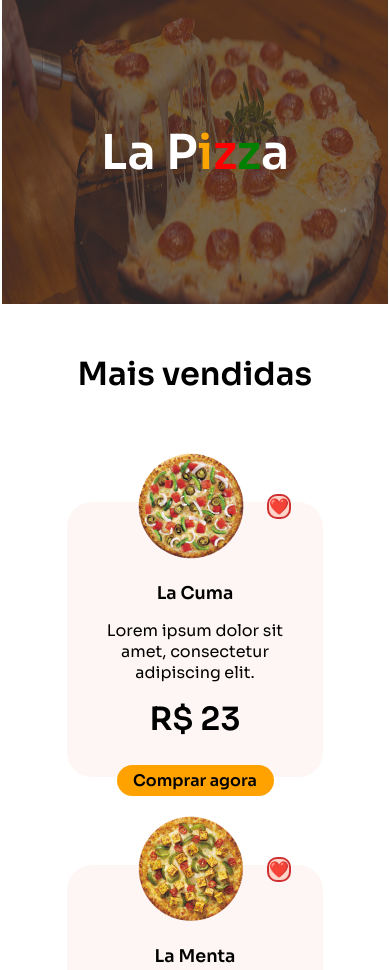
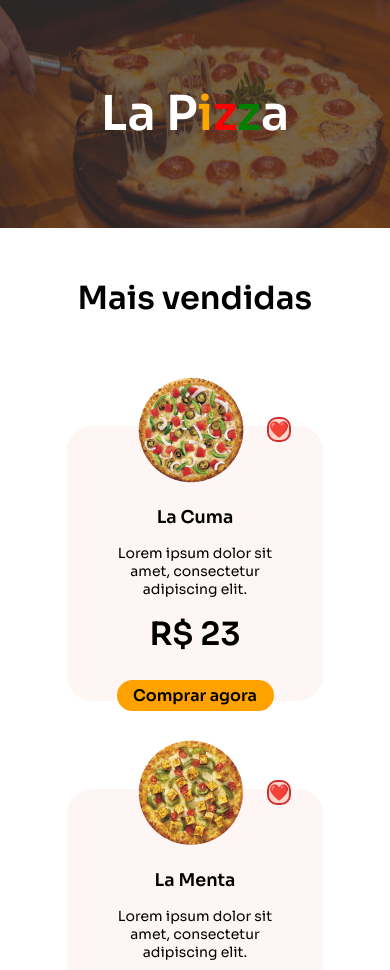
Before and after one commit to LeonardoMancilha/La-Pizza, a plain HTML site: page index.html in a window 390 px wide. Shown: the top 970 px of the page. Drawn offline with Linux system fonts and the light colour scheme.

Commit message:
alterações feitas

```diff
--- a/assets/css/style.css
+++ b/assets/css/style.css
@@ -5,15 +5,14 @@
     margin: 0;
     box-sizing: border-box;
     font-family: 'Sora', sans-serif;
-    cursor: pointer;
 }
 
 div.fundo {
     background-image: url('../img/getulio-moraes-Wz3u9_GtkWc-unsplash 1.png');
     background-repeat: no-repeat;
     background-position: center;
-    background-size: 99vw 71vh;
-    min-height: 70vh;
+    background-size: 100% 100%;
+    height: 70vh;
     display: flex;
     align-items: center;
     justify-content: center;
@@ -62,7 +61,6 @@ section.image {
 
 h2 {
     font-size: 2rem;
-    font-family: 'Sora', sans-serif;
     font-weight: 600;
     margin-bottom: 17px;
     margin-top: 40px;
@@ -151,6 +149,7 @@ section.vendidas .card .card-content {
 
 section.vendidas .card .card-content p  {
     text-align: center;
+    font-size: 14px;
 }
 
 aside {
@@ -189,7 +188,6 @@ p.descricao {
 }
 
 h3 {
-    font-family: 'Sora', sans-serif;
     font-size: 2rem;
 }
 
@@ -198,6 +196,7 @@ h5 {
 }
 
 button {
+    cursor: pointer;
     background: #FFA200;
     border-radius: 25px;
     border: none;
@@ -232,7 +231,6 @@ footer {
 }
 
 @media (max-width: 600px) {
-
     section.vendidas {
         display: grid;
         gap: 2rem;
@@ -241,6 +239,21 @@ footer {
     h2 {
         margin-top: 44px;
     }
+    div.fundo {
+        height: 27vh;
+     }
+     section.pizza {
+         height: 20rem;
+     }
+     h1 {
+         font-size: 3rem;
+     }
+     .btn-ler {
+         margin-top: 1rem;
+     }
+     p.descricao {
+         width: 20rem;
+     }
 }
 
 @media (max-width: 1328px) {
@@ -267,7 +280,6 @@ footer {
         justify-items: center;
     }
     .btn-ler {
-
         width: 100px;
     }
     p.descricao {
@@ -297,28 +309,8 @@ footer {
     }
 }
 
-
 @media (max-width: 1440px) {
     section.ultimapizza {
         margin-right: -13%;
     }
 }
-
-@media (max-width: 600px) {
-    div.fundo {
-        min-height: 19rem;
-        background-size: 99vw 45vh;
-    }
-    section.pizza {
-        height: 20rem;
-    }
-    h1 {
-        font-size: 3rem;
-    }
-    .btn-ler {
-        margin-top: 1rem;
-    }
-    p.descricao {
-        width: 20rem;
-    }
-}
```
Also changed, not shown: index.html (+0 -2 lines).
